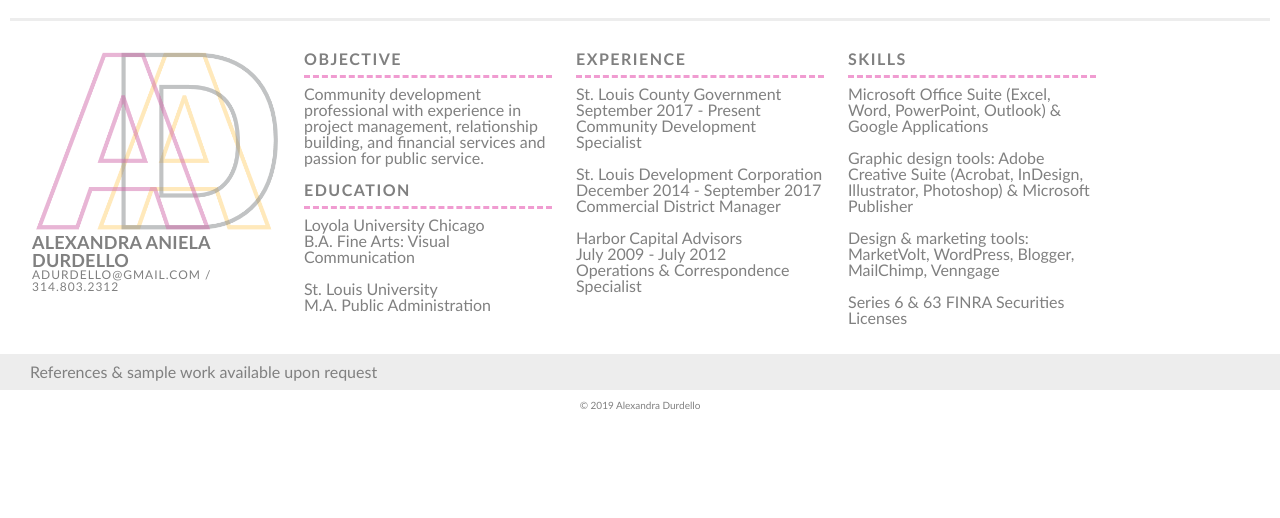
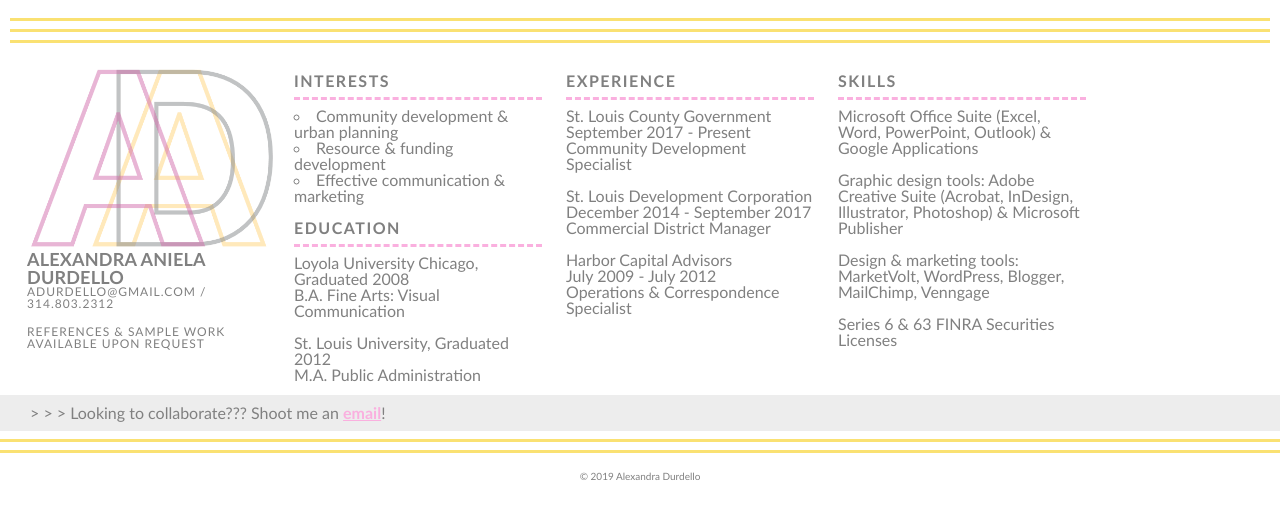
Before and after one commit to adurdello/html-me-something, a plain HTML site: page index.html in a window 1280 px wide. Drawn offline with Linux system fonts and the light colour scheme.

Commit message:
final add?

```diff
--- a/index.html
+++ b/index.html
@@ -2,13 +2,15 @@
 
 <html>
    <head>
-      <title>Alex's Page</title>
+      <title>Alexandra Durdello Resume</title>
       <link rel="stylesheet" href="reset.css">
       <link rel="stylesheet" href="styles.css">
    </head>
 
    <body>
       <header>
+        <hr id="toprule">
+        <hr id="toprule">
         <hr id="toprule">
       </header>
 
@@ -18,25 +20,27 @@
           <br>
           <h1>ALEXANDRA ANIELA DURDELLO</h1>
           <h3>adurdello@gmail.com / 314.803.2312</h3>
+          <br>
+          <h3>REFERENCES &amp; SAMPLE WORK AVAILABLE UPON REQUEST</h3>
         </div>
         <div class="columns">
-          <h2>Objective</h2>
+          <h2>Interests</h2>
           <hr>
-          <p class="resume">Community development professional with experience in project management, relationship building, and financial services and passion for public service.
-            </p>
+          <ul class="interests">
+              <li>Community development &amp; urban planning</li>
+              <li>Resource &amp; funding development</li>
+              <li>Effective communication &amp; marketing</li>
           <br>
           <h2>Education</h2>
           <hr>
-          <ul class="resume">
+          <ul class="resumeCopy">
               <li>
-                Loyola University Chicago
-                <!-- <br>Graduated May 2008 -->
+                Loyola University Chicago, Graduated 2008
                 <br>B.A. Fine Arts: Visual Communication
               </li>
               <br>
               <li>
-                 St. Louis University
-                 <!-- <br>Graduated May 2014 -->
+                 St. Louis University, Graduated 2012
                  <br>M.A. Public Administration
               </li>
           </ul>
@@ -44,7 +48,7 @@
         <div class="columns">
           <h2>Experience</h2>
           <hr>
-          <ul class="resume">
+          <ul class="resumeCopy">
               <li>
                 St. Louis County Government
                 <br>September 2017 - Present
@@ -60,29 +64,30 @@
               <li>
                   Harbor Capital Advisors
                   <br>July 2009 - July 2012
-                  <br>Operations & Correspondence Specialist
+                  <br>Operations &amp; Correspondence Specialist
                </li>
           </ul>
         </div>
         <div class="columns">
           <h2>Skills</h2>
           <hr>
-          <ul class="resume">
-              <li>Microsoft Office Suite (Excel, Word, PowerPoint, Outlook) & Google Applications</li>
+          <ul class="resumeCopy">
+              <li>Microsoft Office Suite (Excel, Word, PowerPoint, Outlook) &amp; Google Applications</li>
               <br>
-              <li>Graphic design tools: Adobe Creative Suite (Acrobat, InDesign, Illustrator, Photoshop) & Microsoft Publisher</li>
+              <li>Graphic design tools: Adobe Creative Suite (Acrobat, InDesign, Illustrator, Photoshop) &amp; Microsoft Publisher</li>
               <br>
-              <li>Design & marketing tools: MarketVolt, WordPress, Blogger, MailChimp, Venngage</li>
+              <li>Design &amp; marketing tools: MarketVolt, WordPress, Blogger, MailChimp, Venngage</li>
               <br>
-              <li>Series 6 & 63 FINRA Securities Licenses</li>
+              <li>Series 6 &amp; 63 FINRA Securities Licenses</li>
               <br>
           </ul>
         </div>
       </main>
-
-      <article>References & sample work available upon request
+      <article>
+          &#62;	&#62;	&#62;	Looking to collaborate??? Shoot me an <a href = "mailto: adurdello@gmail.com">email</a>!
       </article>
-
+      <hr id="toprule">
+      <hr id="toprule">
       <footer>
         &copy 2019 Alexandra Durdello
       </footer>
--- a/styles.css
+++ b/styles.css
@@ -12,17 +12,29 @@ header {
     background-color: white;
 }
 
-.resume {
+.resumeCopy {
     list-style: none;
     font-weight: lighter;
 }
 
+
+.interests {
+    list-style-type: circle;
+    list-style-position: inside;
+    font-weight: lighter;
+}
+
 hr {
-    border: 3px dotted #f09cd1;
+    border: 3px dotted #fab0df;
     border-style: none none dashed;
 }
 
 #toprule {
+    border: 3px #fae172;
+    border-style: none none solid;
+}
+
+#bottomrule {
     border: 3px #ededed;
     border-style: none none solid;
 }
@@ -34,16 +46,16 @@ main {
     flex-direction: row;
 }
 
-
 div {
     background: white;
     margin: 2px;
     width: 20%;
-    padding: 10px;
+    padding: 5px;
 }
 
 .columns {
     background-color: white;
+    padding: 10px;
 }
 
 img {
@@ -91,3 +103,15 @@ footer {
     font-size: 10px;
     text-align: center;
 }
+
+a:link {
+    color: #fab0df;
+    font-weight: bold;
+    }
+    a:visited {
+    color: #999999;
+    }
+    a:hover {
+    color: #fae172;
+    font-weight: bolder;
+    }
```
